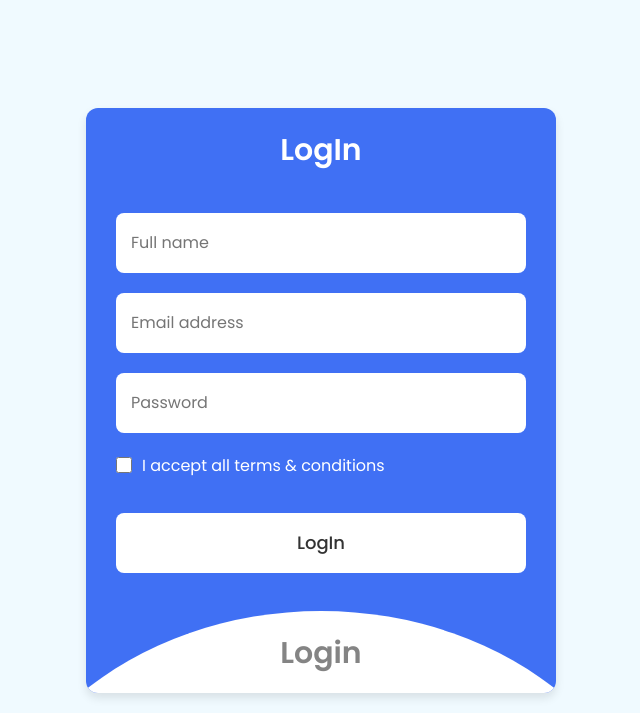
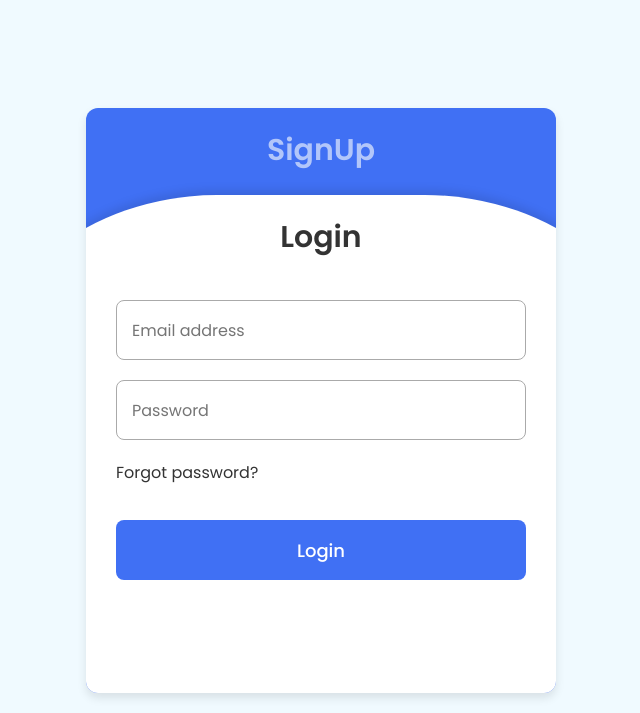
Before and after one commit to Tayyabakhatri/fireBase-Tayyaba-khatri, a plain HTML site: page signin.html in a window 1280 px wide. Both pictures are taken after a click on the element "Login". Shown: the whole page, without its empty margins (319-959 px from the left). Drawn offline with Linux system fonts and the light colour scheme; some packages are replaced by stand-ins of ours; a script that the page names is missing.

Commit message:
modified

```diff
--- a/signin.css
+++ b/signin.css
@@ -54,7 +54,7 @@ body {
     0.6s
     ease;
 }
-.wrapper.active
+ .wrapper.active
   .form.login {
   bottom: -15%;
   border-radius: 35%;
@@ -151,7 +151,7 @@ form
   font-weight: 500;
   cursor: pointer;
 }
-.form.login
+ .form.login
   input[type="submit"] {
   background: #4070f4;
   color: #fff;
--- a/signin.html
+++ b/signin.html
@@ -19,28 +19,41 @@
     <div class="form login">
       <header>Login</header>
       <form action="#">
-        <input type="text" placeholder="Email address"d="loginEmail" required />
-        <input type="password" placeholder="Password" id="loginPassward" required />
+        <input type="email" placeholder="Email address" required />
+        <input type="password" placeholder="Password"  required />
         <a href=" #">Forgot password?</a>
-        <input type="submit" value="Login" id="loginBtn"/>
+        <input type="submit" value="Login" />
       </form>
     </div>
     <div class="form signup">
-      <header>LogIn</header>
+      <header>SignUp</header>
       <form action="#">
         <input type="text" placeholder="Full name" required />
-        <input type="text" placeholder="Email address" i required />
-        <input type="password" placeholder="Password"  required />
+        <input type="email" placeholder="Email address"id="loginEmail" required />
+        <input type="password" placeholder="Password" id="loginPassward"  required />
         <div class="checkbox">
           <input type="checkbox" id="signupCheck" />
           <label for="signupCheck">I accept all terms & conditions</label>
         </div>
-        <input type="submit" value="LogIn"  />
+        <input type="submit" value="Signup" id="loginBtn"  />
       </form>
     </div>
 
 
   </section>
+  <script>//login form functionality
+    const wrapper = document.querySelector(".wrapper"),
+    signupHeader = document.querySelector(".signup header")
+    loginHeader = document.querySelector(".login header");
+
+    loginHeader.addEventListener("click", () => {
+      wrapper.classList.add("active");
+    });
+    signupHeader.addEventListener("click", () => {
+      wrapper.classList.remove("active");
+    });
+    //login form functionality end</script>
+    <script type="module" src="signin.js"></script>
 </body>
 
 </html>
--- a/signin.js
+++ b/signin.js
@@ -1,3 +1,7 @@
+
+
+
+// import "./signin.css"
 import { getAuth, signInWithEmailAndPassword } from "./firebase.js";
 let loginPassward = document.getElementById("loginPassward");
 let loginEmail = document.getElementById("loginEmail");
@@ -6,11 +10,8 @@ const auth = getAuth();
 loginBtn.addEventListener('click', () => {
   signInWithEmailAndPassword(auth, loginPassward.value, loginEmail.value)
   .then((userCredential) => {
-
     const user = userCredential.user;
     console.log(user)
-
-
   })
   .catch((error) => {
     const errorCode = error.code;
@@ -18,7 +19,6 @@ loginBtn.addEventListener('click', () => {
     console.log(errorMessage)
     console.log(errorCode)
   });
-location = "./dashBoard/index.html"
   // if (loginEmail.value === "" && loginPassward.value === "") {
   //   Swal.fire({
   //     position: "top-end",
@@ -46,11 +46,8 @@ location = "./dashBoard/index.html"
   // } else {
   //   signInWithEmailAndPassword(auth, loginPassward.value, loginEmail.value)
   //     .then((userCredential) => {
-
   //       const user = userCredential.user;
   //       console.log(user)
-
-
   //     })
   //     .catch((error) => {
   //       const errorCode = error.code;
@@ -58,35 +55,6 @@ location = "./dashBoard/index.html"
   //       console.log(errorMessage)
   //       console.log(errorCode)
   //     });
-  //   location = "./dashBoard/index.html"
   // }
+  location = "/dashBoard/index.html"
 })
-
-
-
-
-
-
-
-//login form functionality
-const wrapper = document.querySelector(".wrapper"),
-signupHeader = document.querySelector(".signup header")
-// loginHeader = document.querySelector(".login header");
-
-// loginHeader.addEventListener("click", () => {
-// wrapper.classList.add("active");
-// });
-signupHeader.addEventListener("click", () => {
-  wrapper.classList.remove("active");
-});
-
-// const wrapper = document.querySelector(".wrapper"),
-//   signupHeader = document.querySelector(".signup header"),
-//   loginHeader = document.querySelector(".login header");
-// loginHeader.addEventListener("click", () => {
-//   wrapper.classList.add("active");
-// });
-// signupHeader.addEventListener("click", () => {
-//   wrapper.classList.remove("active");
-// });
-//login form functionality end
```
